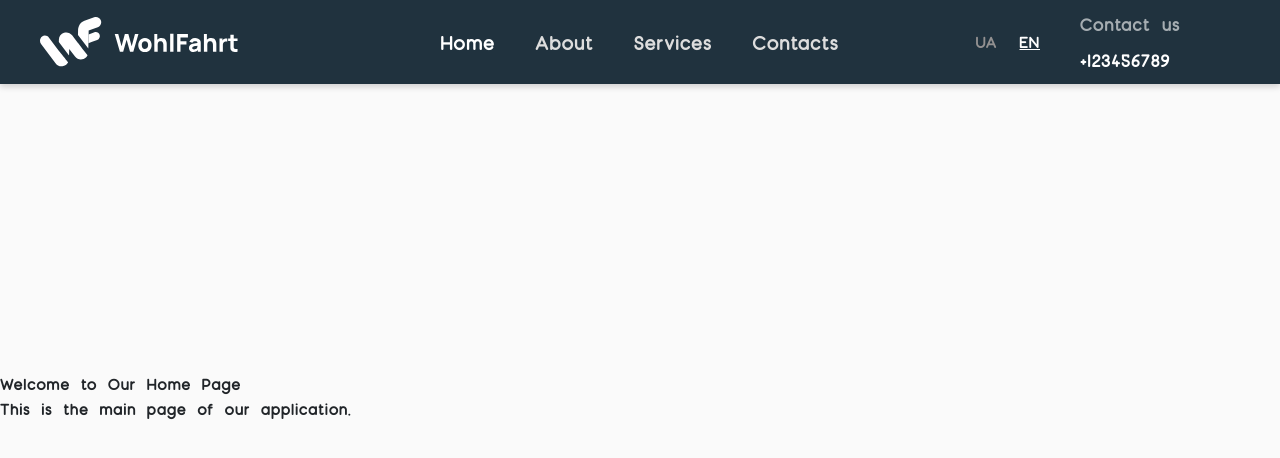
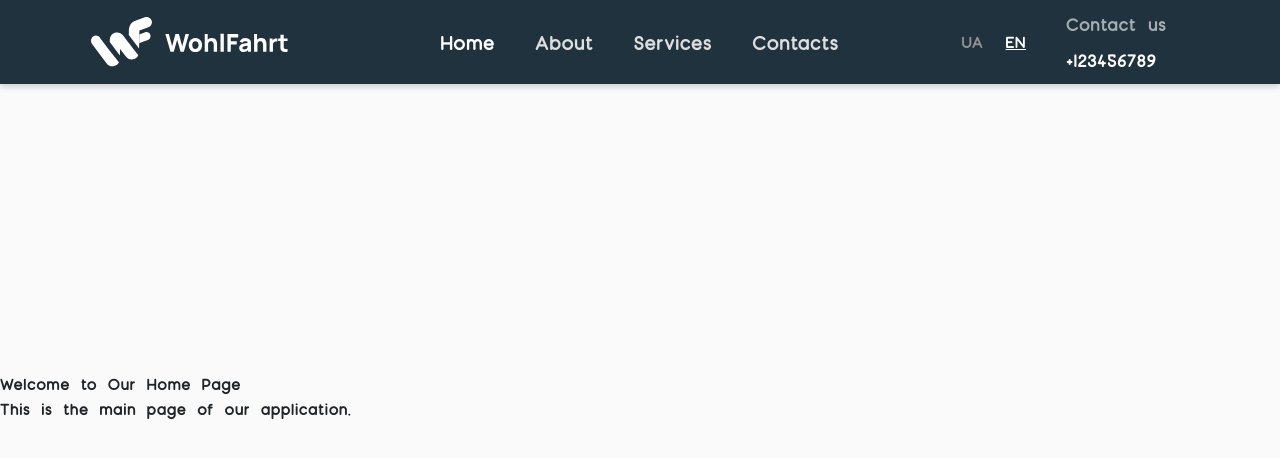
Before and after one commit to gnatykdm/wohlfahrt-proj, a React (Vite) app in the folder frontend/: page / in a window 1280 px wide. Shown: the top 458 px of the page. Built offline with nearby package versions, Linux system fonts and the light colour scheme.

Commit message:
Centralized-Elements-Inside-Blocks

```diff
--- a/frontend/src/components/header/Header.less
+++ b/frontend/src/components/header/Header.less
@@ -25,6 +25,7 @@
       flex: 1;
       display: flex;
       align-items: center;
+      justify-content: center;
 
       .logo {
         align-items: center;
@@ -43,6 +44,7 @@
       flex: 2;
       display: flex;
       justify-content: center;
+      align-items: center;
 
       .nav ul {
         display: flex;
@@ -87,7 +89,7 @@
     .right {
       flex: 1;
       display: flex;
-      justify-content: flex-end;
+      justify-content: center;
       align-items: center;
       gap: 12px;
 
```
